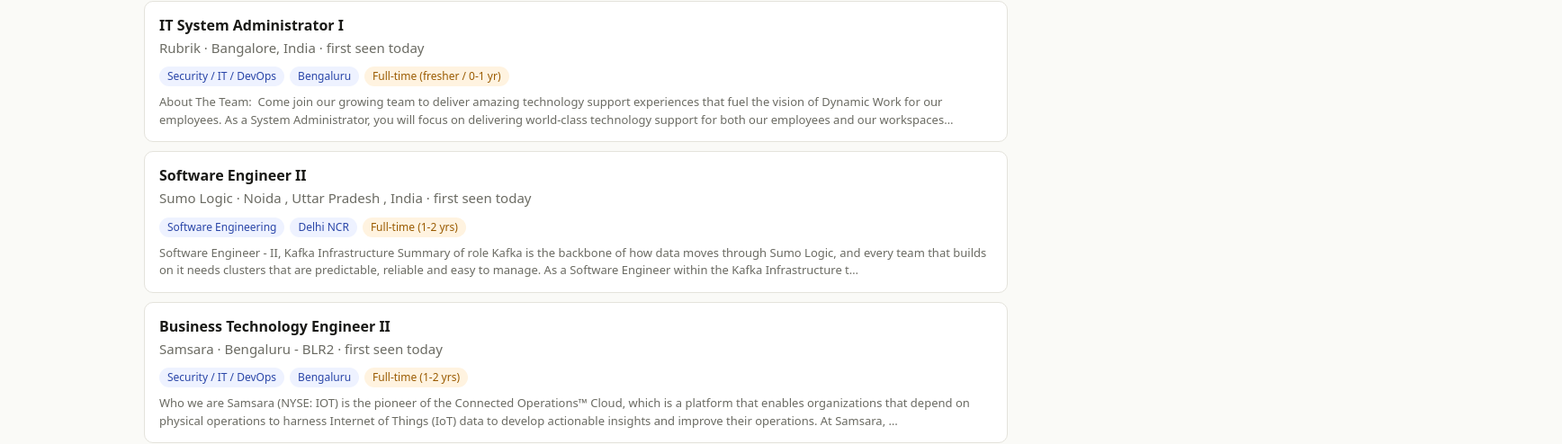
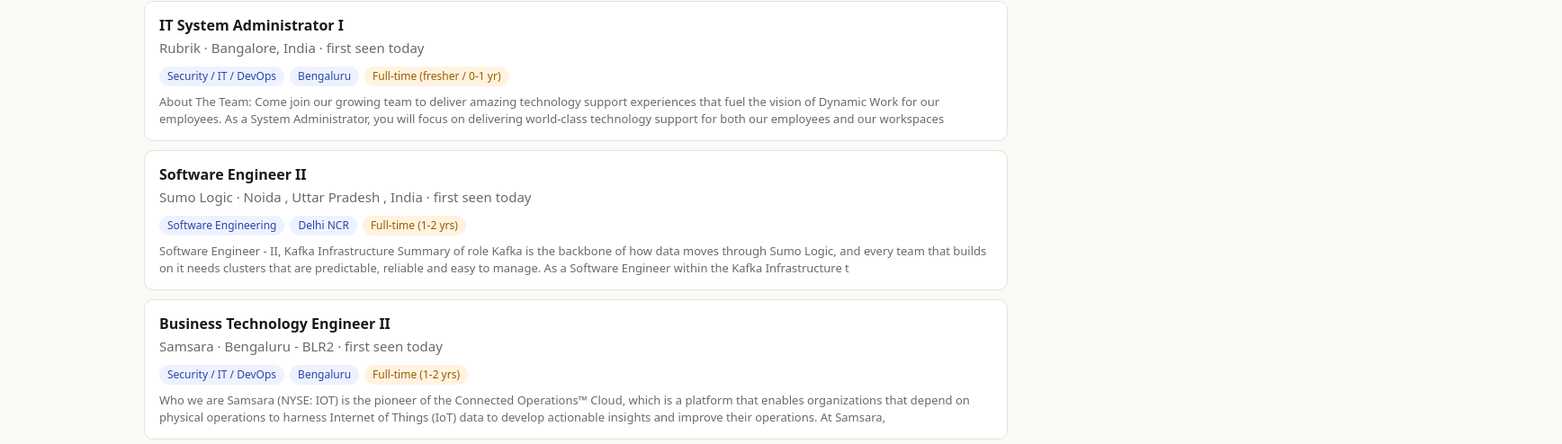
Before and after one commit to Rohit-girish-Belagali/beep-fresher-jobs, a plain HTML site: page site/index.html in a window 1280 px wide. Shown: the part 214-708 px from the top of the page at 90% size, 1736 px wide, since content can reach past the window. Drawn offline with Linux system fonts and the light colour scheme.

Commit message:
Fix job card snippet overflow: normalize whitespace, wrap and clamp to 2 lines

```diff
--- a/site/index.html
+++ b/site/index.html
@@ -13,7 +13,7 @@ input,select{padding:10px;border:1px solid var(--line);border-radius:8px;font:in
 .job h3{margin:0;font-size:16px}.job h3 a{color:var(--ink);text-decoration:none}.job h3 a:hover{color:var(--acc)}
 .co{color:var(--mut);margin:2px 0 8px}.tags span{display:inline-block;font-size:12px;padding:2px 9px;border-radius:99px;background:#eef2ff;color:#2a46a8;margin:0 6px 4px 0}
 .tags span.t{background:#ecf7ee;color:#216b34}.tags span.n{background:#fff3e0;color:#9a5b00}
-.snip{color:var(--mut);font-size:13px;margin-top:4px}#count{margin:8px 0;color:var(--mut)}
+.snip{color:var(--mut);font-size:13px;margin-top:4px;line-height:1.45;overflow-wrap:anywhere;white-space:normal;display:-webkit-box;-webkit-line-clamp:2;-webkit-box-orient:vertical;overflow:hidden}#count{margin:8px 0;color:var(--mut)}
 button{padding:10px 16px;border:0;border-radius:8px;background:var(--acc);color:#fff;font:inherit;cursor:pointer}
 </style></head><body>
 <header><h1>Fresher jobs &amp; internships in India</h1>
@@ -27,6 +27,7 @@ button{padding:10px 16px;border:0;border-radius:8px;background:var(--acc);color:
 </main>
 <script>
 const $=id=>document.getElementById(id);let ALL=[],shown=50,F=[];
+const clean=s=>String(s??"").replace(/[\s\u00a0\u200b]+/g," ").trim();
 const esc=s=>String(s??"").replace(/[&<>"]/g,c=>({"&":"&amp;","<":"&lt;",">":"&gt;",'"':"&quot;"}[c]));
 function opts(el,key){const c={};ALL.forEach(j=>c[j[key]]=(c[j[key]]||0)+1);
  Object.entries(c).sort((a,b)=>b[1]-a[1]).forEach(([k,v])=>el.insertAdjacentHTML("beforeend",`<option value="${esc(k)}">${esc(k)} (${v})</option>`));}
@@ -37,7 +38,7 @@ function render(){const q=$("q").value.toLowerCase().split(/\s+/).filter(Boolean
  $("list").innerHTML=F.slice(0,shown).map(j=>`<div class="job"><h3><a href="${esc(j.url)}" target="_blank" rel="noopener">${esc(j.title)}</a></h3>
  <div class="co">${esc(j.company)} · ${esc(j.location)} · first seen ${ago(j.first_seen)}</div>
  <div class="tags"><span>${esc(j.role)}</span><span>${esc(j.city)}</span><span class="${j.job_type==="Internship"?"t":"n"}">${esc(j.job_type)}</span></div>
- <div class="snip">${esc(j.snippet)}…</div></div>`).join("");
+ <div class="snip">${esc(clean(j.snippet))}</div></div>`).join("");
  $("more").hidden=F.length<=shown}
 fetch("jobs.json?"+Date.now()).then(r=>r.json()).then(d=>{ALL=d.jobs;const m=d.meta;
  $("meta").textContent=`${m.count} live posts from ${m.boards} company career boards · last refreshed ${new Date(m.updated_at).toLocaleString()} · refreshes daily`;
```
